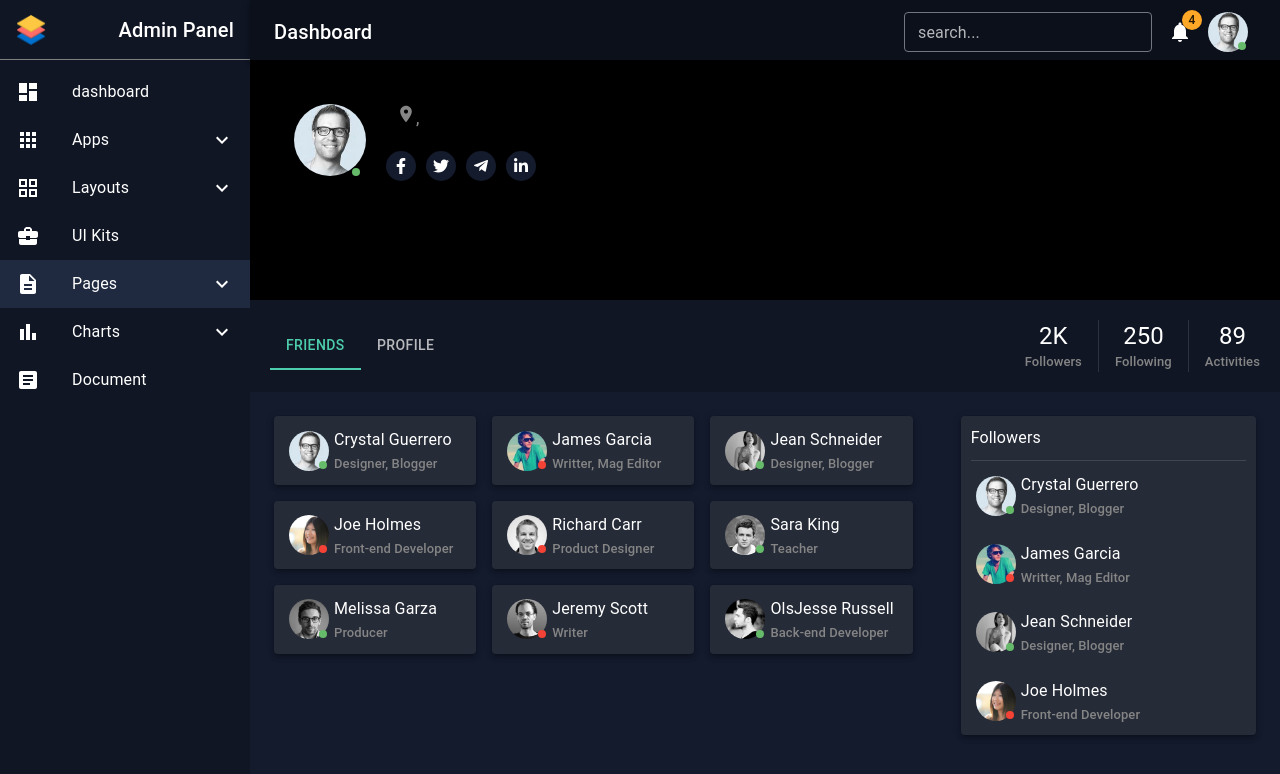
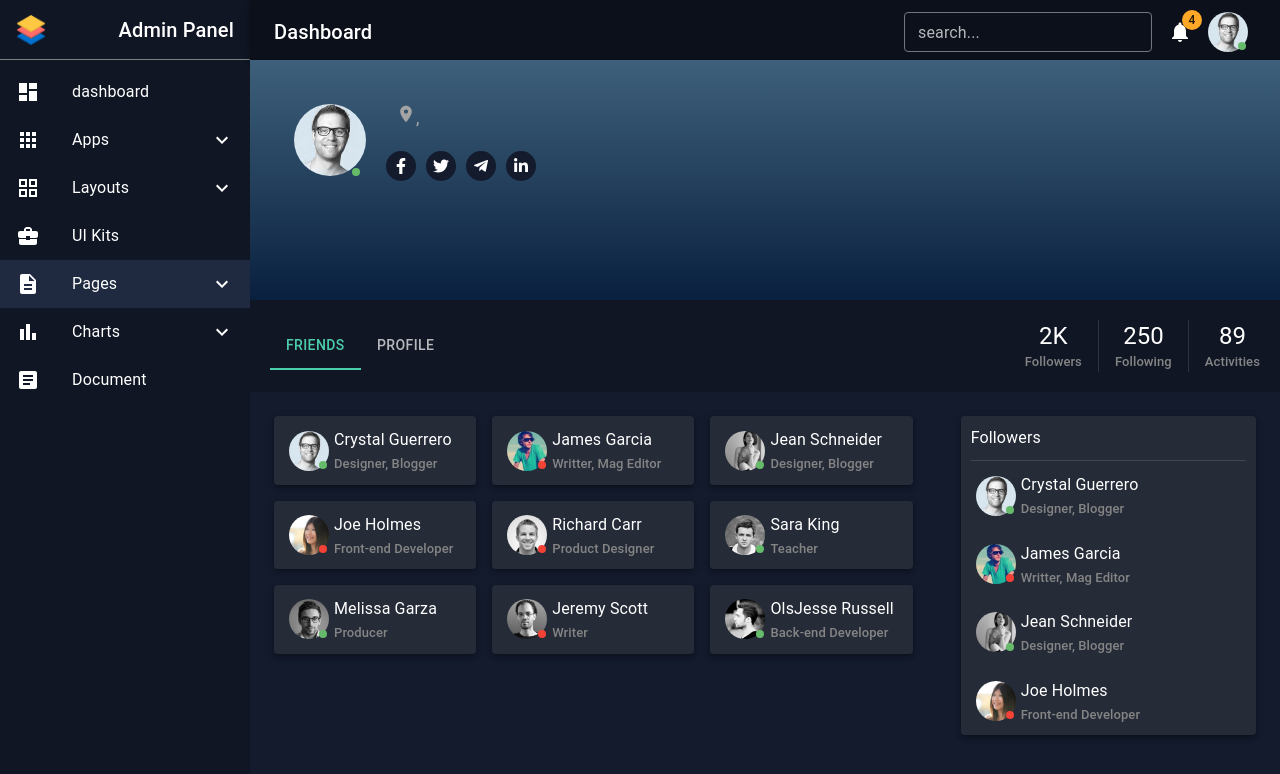
Before and after one commit to ffarhadijs/adminDashboard, a React (Create React App) app: page /pages/profile in a window 1280 px wide. Shown: the top 774 px of the page. Built offline with nearby package versions, Linux system fonts and the light colour scheme.

Commit message:
update styles

```diff
--- a/src/components/profileHeader/index.jsx
+++ b/src/components/profileHeader/index.jsx
@@ -15,7 +15,7 @@ const ProfileHeader = () => {
   const colors = tokens(theme.palette.mode);
   const localValues = JSON.parse(localStorage.getItem("profileData"));
   return (
-    <Box width={"100%"} height={"240px"} bgcolor={"black"} p={"24px"}>
+    <Box width={"100%"} height={"240px"} sx={{background:"linear-gradient(to top, #09203f 0%, #3e607a 100%);"}} p={"24px"}>
       <Grid container spacing={2} alignItems={"center"}>
         <Grid xs={12} sm={8}>
           <Stack
@@ -60,7 +60,7 @@ const ProfileHeader = () => {
                 <Typography
                   component="span"
                   variant="subtitle2"
-                  color={colors.grey[400]}
+                  color={colors.grey[300]}
                   fontWeight={"bold"}
                 >
                   {localValues?.job}
@@ -69,7 +69,7 @@ const ProfileHeader = () => {
                 <Typography
                   component={"span"}
                   variant="subtitle2"
-                  color={colors.grey[400]}
+                  color={colors.grey[300]}
                   fontWeight={"bold"}
                 >
                   <LocationOnIcon fontSize={"small"} />
```
